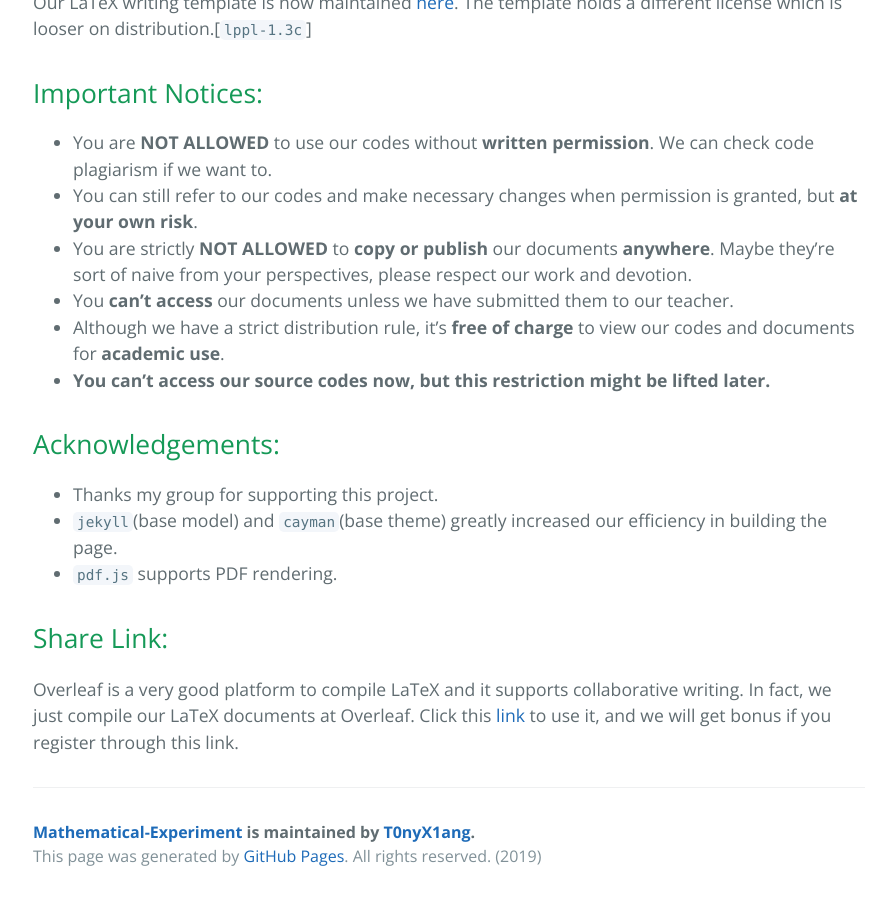
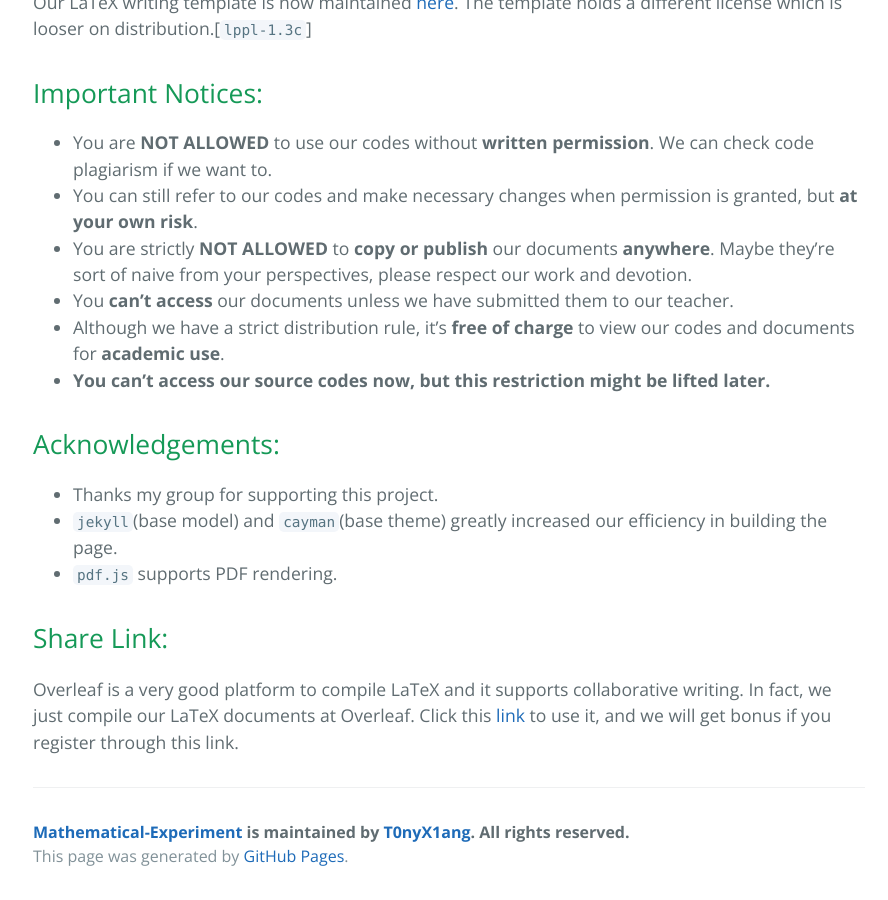
Before and after one commit to T0nyX1ang/Mathematical-Experiment, a Jekyll site: the page built from index.md, in a window 1280 px wide and 900 px high, scrolled down 1547 px. Shown: the whole window, without its empty margins (191-1079 px from the left). Built offline with Jekyll 4.4.1, drawn with Linux system fonts in a browser that asks for light colours.

Commit message:
Update default.html

```diff
--- a/_layouts/default.html
+++ b/_layouts/default.html
@@ -39,10 +39,9 @@
 
       <footer class="site-footer">
         {% if site.github.is_project_page %}
-          <span class="site-footer-owner"><a href="{{ site.github.repository_url }}">{{ site.github.repository_name }}</a> is maintained by <a href="{{ site.github.owner_url }}">{{ site.github.owner_name }}</a>.</span>
+          <span class="site-footer-owner"><a href="{{ site.github.repository_url }}">{{ site.github.repository_name }}</a> is maintained by <a href="{{ site.github.owner_url }}">{{ site.github.owner_name }}</a>. All rights reserved.</span>
         {% endif %}
         <span class="site-footer-credits">This page was generated by <a href="https://pages.github.com">GitHub Pages</a>.</span>
-        <span class="site-footer-credits">All rights reserved. (2019)</span>
       </footer>
     </main>
   </body>
```
